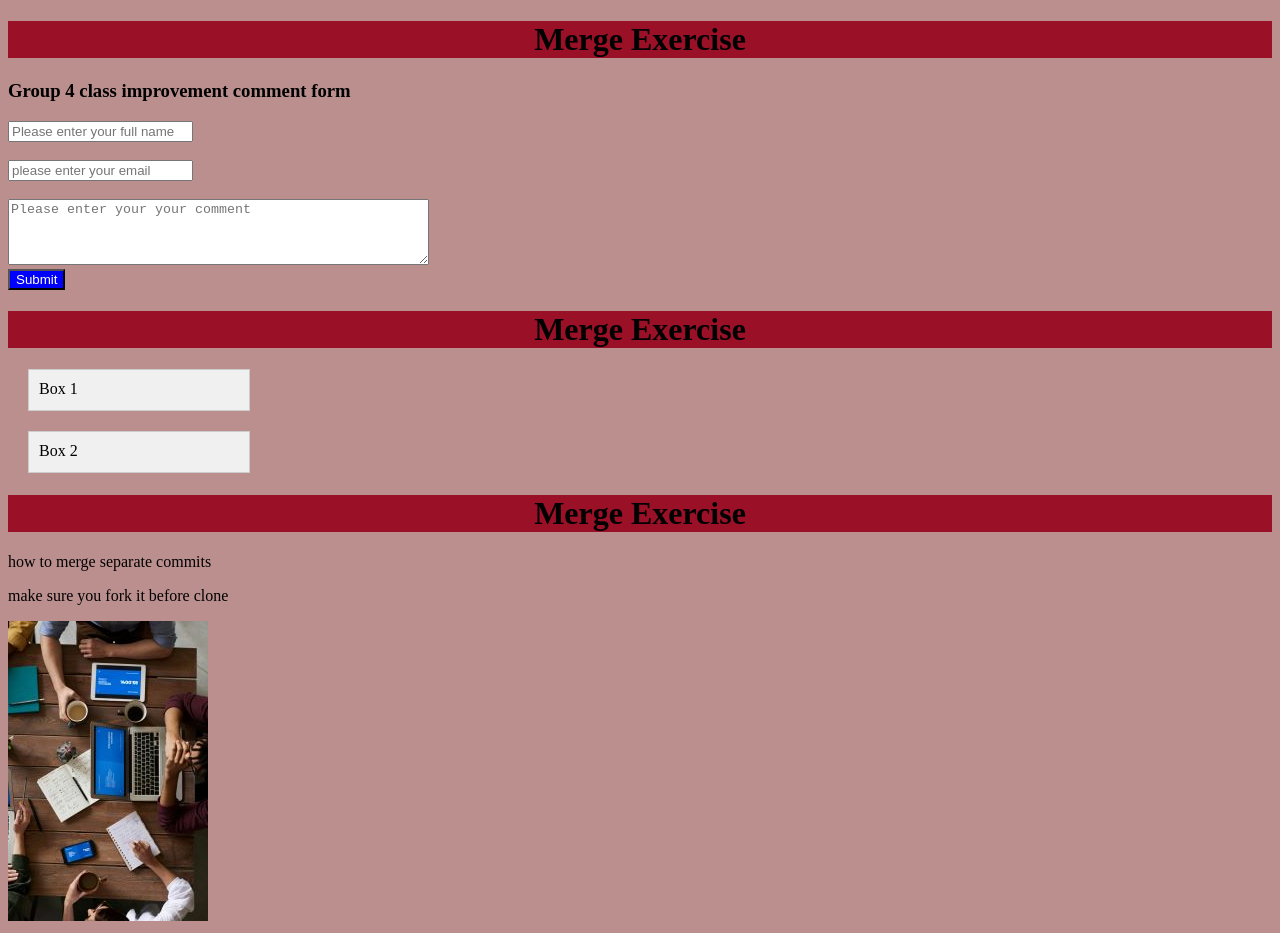
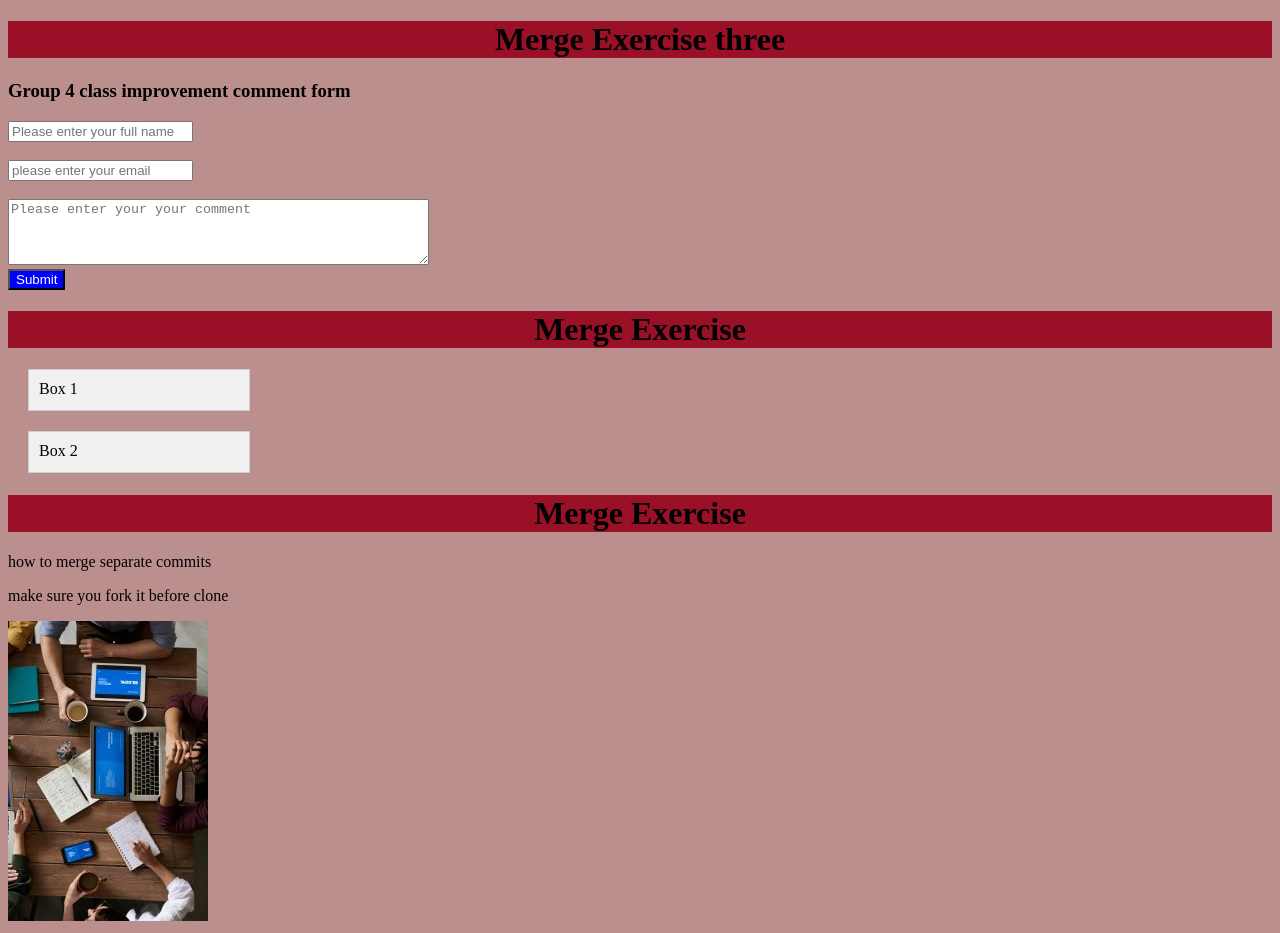
Before and after one commit to Abenu-Y/mergeExercise, a plain HTML site: page index.html in a window 1280 px wide. Drawn offline with Linux system fonts and the light colour scheme.

Commit message:
added three

```diff
--- a/index.html
+++ b/index.html
@@ -10,7 +10,7 @@
 
 <body>
 
-    <h1 class="merge">Merge Exercise</h1>
+    <h1 class="merge">Merge Exercise three</h1>
     <P>
     <h3>Group 4 class improvement comment form</h3>
     </P>
```
